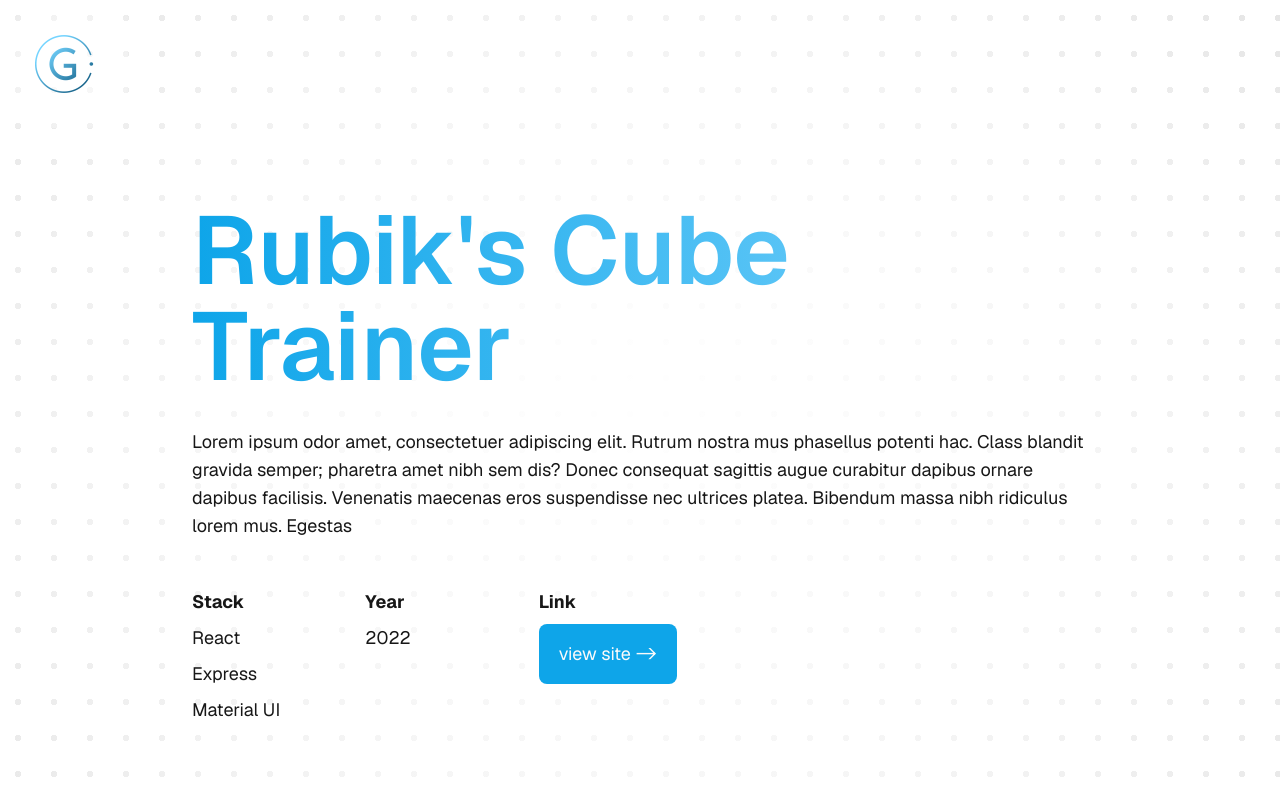
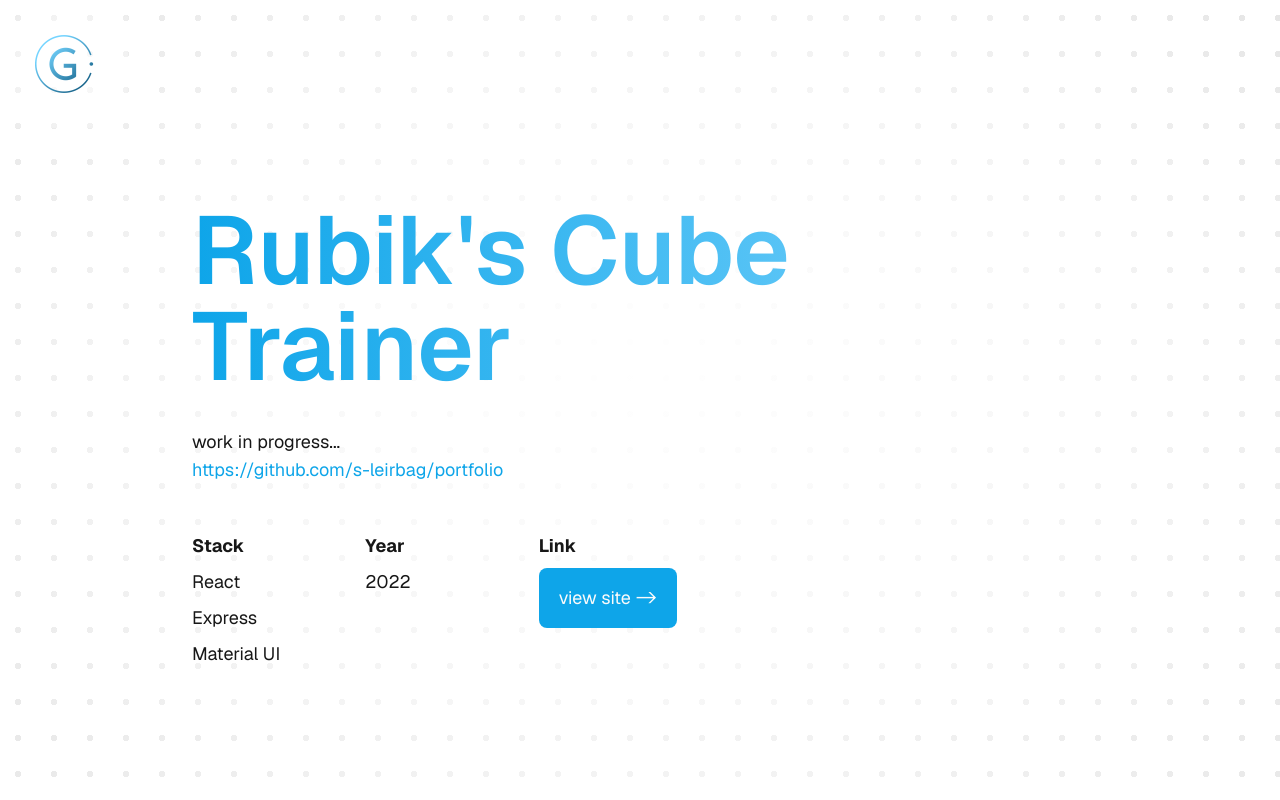
Before and after one commit to s-leirbag/portfolio, a Next.js app: page /oll-trainer in a window 1280 px wide. Shown: the top 800 px of the page. Built offline with nearby package versions, Linux system fonts and the light colour scheme.

Commit message:
removed WIP tag, added gh link to bottom, added padding above work header

```diff
--- a/app/butcherbox/page.tsx
+++ b/app/butcherbox/page.tsx
@@ -213,7 +213,7 @@ export default function Page() {
       </div>
       <div className="gradient-bg-100">
         <div className="w-full sm:w-[640px] lg:w-[768px] px-8 sm:px-16 m-auto">
-          <h2 className="text-3xl md:text-6xl py-0.5 rounded font-semibold text-shadow-50px">
+          <h2 className="text-3xl md:text-6xl py-0.5 pt-16 rounded font-semibold text-shadow-50px">
             Other Work
           </h2>
           <p className="text-shadow-20px leading-loose text-neutral-600 dark:text-neutral-300">
@@ -266,11 +266,11 @@ export default function Page() {
         </div>
       </div>
       <div className="gradient-bg-100">
-        <div className="w-full sm:w-[640px] md:w-[768px] lg:w-[1024px] p-16 mx-auto pt-[calc(25vh)] gap-2 flex flex-col min-h-[calc(90vh)]">
-          <h2 className="text-3xl md:text-6xl py-0.5 rounded font-semibold">
+        <div className="relative w-full sm:w-[640px] md:w-[768px] lg:w-[1024px] py-16 px-8 md:p-16 mx-auto flex flex-col justify-center min-h-screen gap-2">
+          <h2 className="text-3xl md:text-6xl py-0.5 font-semibold">
             Contact Me
           </h2>
-          <p className="leading-loose text-neutral-600 dark:text-neutral-300">
+          <p className="text-neutral-600 dark:text-neutral-300">
             You can find me on social media! Email form coming soon...
           </p>
           <div className="flex flex-row">
@@ -320,6 +320,12 @@ export default function Page() {
               </svg>
             </a>
           </div>
+          <Link
+            href={"https://github.com/s-leirbag/portfolio"}
+            className="w-full absolute left-0 bottom-0 block p-8 sm:text-xl text-center hover:underline text-sky-500"
+          >
+            https://github.com/s-leirbag/portfolio
+          </Link>
         </div>
       </div>
     </div>
--- a/app/citizens/page.tsx
+++ b/app/citizens/page.tsx
@@ -320,11 +320,11 @@ export default function Page() {
         </div>
       </div>
       <div className="gradient-bg-100">
-        <div className="w-full sm:w-[640px] md:w-[768px] lg:w-[1024px] p-16 mx-auto pt-[calc(25vh)] gap-2 flex flex-col min-h-[calc(90vh)]">
-          <h2 className="text-3xl md:text-6xl py-0.5 rounded font-semibold">
+        <div className="relative w-full sm:w-[640px] md:w-[768px] lg:w-[1024px] py-16 px-8 md:p-16 mx-auto flex flex-col justify-center min-h-screen gap-2">
+          <h2 className="text-3xl md:text-6xl py-0.5 font-semibold">
             Contact Me
           </h2>
-          <p className="leading-loose text-neutral-600 dark:text-neutral-300">
+          <p className="text-neutral-600 dark:text-neutral-300">
             You can find me on social media! Email form coming soon...
           </p>
           <div className="flex flex-row">
@@ -374,6 +374,12 @@ export default function Page() {
               </svg>
             </a>
           </div>
+          <Link
+            href={"https://github.com/s-leirbag/portfolio"}
+            className="w-full absolute left-0 bottom-0 block p-8 sm:text-xl text-center hover:underline text-sky-500"
+          >
+            https://github.com/s-leirbag/portfolio
+          </Link>
         </div>
       </div>
     </div>
--- a/app/oll-trainer/page.tsx
+++ b/app/oll-trainer/page.tsx
@@ -10,11 +10,14 @@ export default function Page() {
             {"Rubik's"} Cube Trainer
           </h1>
           <p>
-            Lorem ipsum odor amet, consectetuer adipiscing elit. Rutrum nostra
-            mus phasellus potenti hac. Class blandit gravida semper; pharetra
-            amet nibh sem dis? Donec consequat sagittis augue curabitur dapibus
-            ornare dapibus facilisis. Venenatis maecenas eros suspendisse nec
-            ultrices platea. Bibendum massa nibh ridiculus lorem mus. Egestas
+            work in progress...
+            <br />
+            <Link
+              href={"https://github.com/s-leirbag/portfolio"}
+              className="hover:underline text-sky-500"
+            >
+              https://github.com/s-leirbag/portfolio
+            </Link>
           </p>
           <div className="pt-4 grid grid-cols-[repeat(auto-fit,minmax(120px,1fr))] gap-2 gap-y-8 max-w-lg">
             <div className="space-y-2">
@@ -103,11 +106,12 @@ export default function Page() {
       </div>
       <div className="gradient-bg-100">
         <div className="w-full sm:w-[640px] lg:w-[768px] px-8 sm:px-16 m-auto">
-          <h2 className="text-3xl md:text-6xl py-0.5 rounded font-semibold text-shadow-50px">
+          <h2 className="text-3xl md:text-6xl py-0.5 pt-16 rounded font-semibold text-shadow-50px">
             Other Work
           </h2>
-          <p className="text-shadow-20px">
-            Lorem ipsum odor amet, consectetuer adipiscing elit.
+          <p className="text-shadow-20px leading-loose text-neutral-600 dark:text-neutral-300">
+            I learn by doing! Take a look at some of my past and ongoing
+            projects.
           </p>
         </div>
         <div className="w-full sm:w-[640px] md:w-[768px] lg:w-[1024px] pt-8 pb-16 px-8 md:p-16 mx-auto grid grid-cols-[repeat(auto-fit,minmax(300px,1fr))] gap-8">
@@ -118,8 +122,10 @@ export default function Page() {
             <h3 className="text-xl md:text-3xl font-semibold">
               ButcherBox Internship
             </h3>
-            <p>Lorem ipsum odor amet, consectetuer adipiscing elit.</p>
-            <p className="font-medium hover:underline">view project {"->"}</p>
+            <p className="text-neutral-600 dark:text-neutral-300">
+              My summer e-commerce internship.
+            </p>
+            <p className="font-medium hover:underline">read story {"->"}</p>
             <div className="flex-1 flex">
               <Image
                 src="/butcherbox/butcherbox-ss.png"
@@ -137,15 +143,16 @@ export default function Page() {
             <h3 className="text-xl md:text-3xl font-semibold">
               Citizens Bank Internship
             </h3>
-            <p>Lorem ipsum odor amet, consectetuer adipiscing elit.</p>
-            <p className="font-medium hover:underline">view project {"->"}</p>
+            <p className="text-neutral-600 dark:text-neutral-300">
+              My time as an intern at Citizens Bank.
+            </p>
+            <p className="font-medium hover:underline">read story {"->"}</p>
             <div className="flex-1 flex">
               <Image
                 src="/citizens/citizens-ss.jpeg"
                 alt="project thumbnail"
                 width={4096}
                 height={1777}
-                priority
                 className="m-auto"
               />
             </div>
@@ -153,16 +160,12 @@ export default function Page() {
         </div>
       </div>
       <div className="gradient-bg-100">
-        <div className="w-full sm:w-[640px] md:w-[768px] lg:w-[1024px] p-16 mx-auto pt-[calc(25vh)] gap-2 flex flex-col min-h-[calc(90vh)]">
-          <h2 className="text-3xl md:text-6xl py-0.5 rounded font-semibold">
+        <div className="relative w-full sm:w-[640px] md:w-[768px] lg:w-[1024px] py-16 px-8 md:p-16 mx-auto flex flex-col justify-center min-h-screen gap-2">
+          <h2 className="text-3xl md:text-6xl py-0.5 font-semibold">
             Contact Me
           </h2>
-          <p>
-            Lorem ipsum odor amet, consectetuer adipiscing elit. Rutrum nostra
-            mus phasellus potenti hac. Class blandit gravida semper; pharetra
-            amet nibh sem dis? Donec consequat sagittis augue curabitur dapibus
-            ornare dapibus facilisis. Venenatis maecenas eros suspendisse nec
-            ultrices platea. Bibendum massa nibh ridiculus lorem mus. Egestas
+          <p className="text-neutral-600 dark:text-neutral-300">
+            You can find me on social media! Email form coming soon...
           </p>
           <div className="flex flex-row">
             <a
@@ -211,6 +214,12 @@ export default function Page() {
               </svg>
             </a>
           </div>
+          <Link
+            href={"https://github.com/s-leirbag/portfolio"}
+            className="w-full absolute left-0 bottom-0 block p-8 sm:text-xl text-center hover:underline text-sky-500"
+          >
+            https://github.com/s-leirbag/portfolio
+          </Link>
         </div>
       </div>
     </div>
--- a/app/page.tsx
+++ b/app/page.tsx
@@ -6,17 +6,7 @@ export default function Home() {
   return (
     <div className="gradient-bg-100">
       <div className="gradient-bg-100">
-        <div className="w-full sm:w-[640px] md:w-[768px] lg:w-[1024px] py-16 px-8 md:px-16 mx-auto flex flex-col justify-between gap-8 min-h-screen">
-          <h1 className="sm:text-xl py-0.5 font-semibold text-center">
-            work in progress...
-            <br />
-            <Link
-              href={"https://github.com/s-leirbag/portfolio"}
-              className="hover:underline text-sky-500"
-            >
-              https://github.com/s-leirbag/portfolio
-            </Link>
-          </h1>
+        <div className="relative w-full sm:w-[640px] md:w-[768px] lg:w-[1024px] py-16 px-8 md:px-16 mx-auto flex flex-col justify-center gap-8 min-h-screen">
           <div className="w-full flex flex-col md:flex-row gap-4 md:gap-12">
             <Image
               className="rounded-2xl lg:w-64 lg:h-64 w-48 h-full md:order-1"
@@ -95,7 +85,7 @@ export default function Home() {
       </div>
       <div className="gradient-bg-100">
         <div className="w-full sm:w-[640px] lg:w-[768px] px-8 sm:px-16 m-auto">
-          <h2 className="text-3xl md:text-6xl py-0.5 font-semibold text-shadow-50px">
+          <h2 className="text-3xl md:text-6xl py-0.5 pt-16 font-semibold text-shadow-50px">
             Work
           </h2>
           <p className="text-shadow-20px text-neutral-600 dark:text-neutral-300">
@@ -171,10 +161,10 @@ export default function Home() {
         </div>
       </div>
       <div className="gradient-bg-100">
-        <div className="w-full sm:w-[640px] md:w-[768px] lg:w-[1024px] py-16 px-8 md:p-16 mx-auto flex flex-col justify-center min-h-screen gap-2">
-          <h1 className="text-3xl md:text-6xl py-0.5 font-semibold">
+        <div className="relative w-full sm:w-[640px] md:w-[768px] lg:w-[1024px] py-16 px-8 md:p-16 mx-auto flex flex-col justify-center min-h-screen gap-2">
+          <h2 className="text-3xl md:text-6xl py-0.5 font-semibold">
             Contact Me
-          </h1>
+          </h2>
           <p className="text-neutral-600 dark:text-neutral-300">
             You can find me on social media! Email form coming soon...
           </p>
@@ -225,6 +215,12 @@ export default function Home() {
               </svg>
             </a>
           </div>
+          <Link
+            href={"https://github.com/s-leirbag/portfolio"}
+            className="w-full absolute left-0 bottom-0 block p-8 sm:text-xl text-center hover:underline text-sky-500"
+          >
+            https://github.com/s-leirbag/portfolio
+          </Link>
         </div>
       </div>
     </div>
--- a/app/ui/ScrollButton.tsx
+++ b/app/ui/ScrollButton.tsx
@@ -41,6 +41,7 @@ export default function ScrollButton() {
     <button
       onClick={scrollToNextSection}
       className={cn(
+        "absolute bottom-16",
         "self-center",
         "bg-sky-500 text-primary-foreground rounded-full p-3",
         "shadow-lg transition-all duration-300",
```
